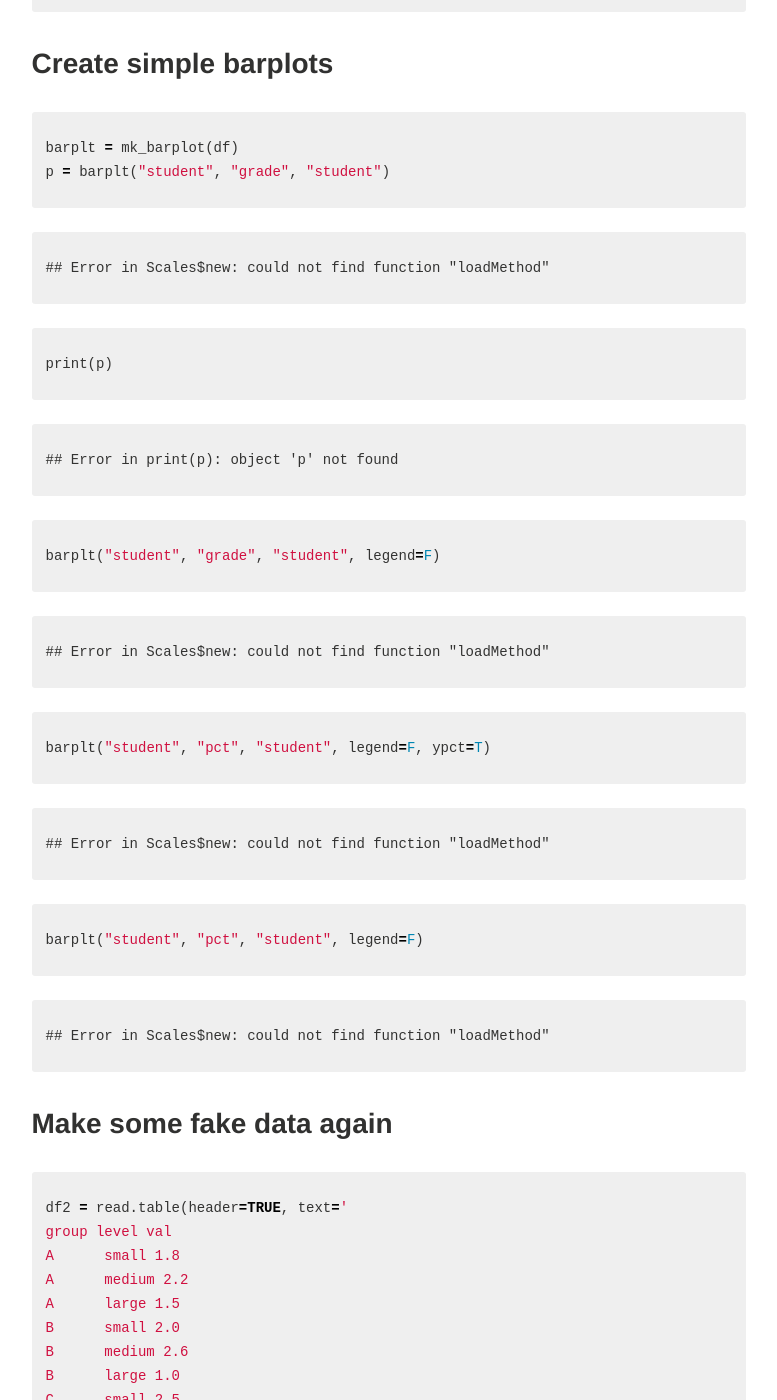
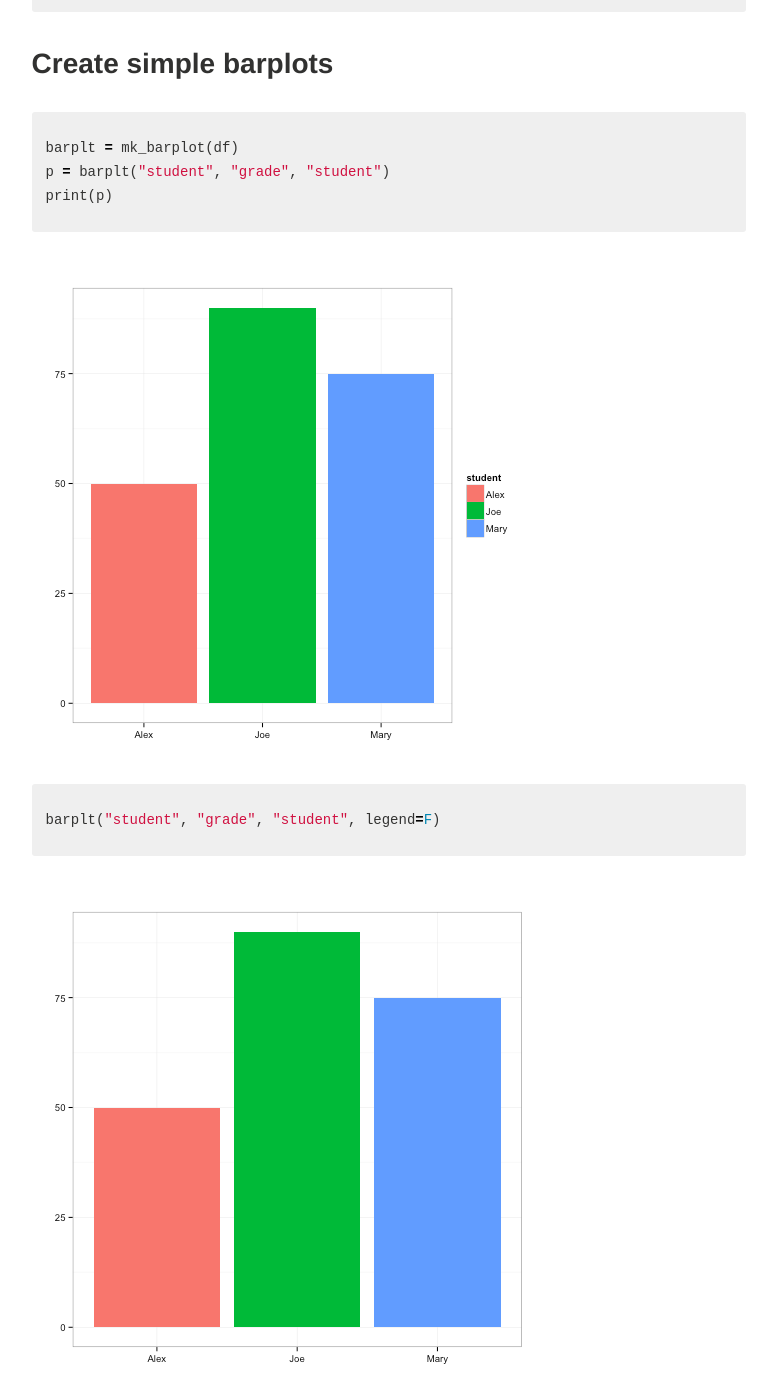
Before and after one commit to gmlang/masterr, a Jekyll site: the page built from _posts/r/2015-04-21-an-easy-way-to-make-ggplot2-plots-ezplot-part1.md, in a window 1280 px wide and 1400 px high, scrolled down 1476 px. Shown: the whole window, without its empty margins (348-1125 px from the left). Built offline with Jekyll 4.4.1, drawn with Linux system fonts in a browser that asks for light colours; nearby versions of some CDN libraries; comment, search, counter and statistics services are not loaded; some of the changed text lies outside the part shown.

Commit message:
add plots embed

```diff
--- a/_posts/r/2015-04-21-an-easy-way-to-make-ggplot2-plots-ezplot-part1.md
+++ b/_posts/r/2015-04-21-an-easy-way-to-make-ggplot2-plots-ezplot-part1.md
@@ -48,61 +48,28 @@ print(df)
 {% highlight r %}
 barplt = mk_barplot(df)
 p = barplt("student", "grade", "student")
-{% endhighlight %}
-
-
-
-{% highlight text %}
-## Error in Scales$new: could not find function "loadMethod"
-{% endhighlight %}
-
-
-
-{% highlight r %}
 print(p)
 {% endhighlight %}
 
-
-
-{% highlight text %}
-## Error in print(p): object 'p' not found
-{% endhighlight %}
-
-
+![center](/../figs/2015-04-21-an-easy-way-to-make-ggplot2-plots-ezplot-part1/unnamed-chunk-3-1.png)
 
 {% highlight r %}
 barplt("student", "grade", "student", legend=F)
 {% endhighlight %}
 
-
-
-{% highlight text %}
-## Error in Scales$new: could not find function "loadMethod"
-{% endhighlight %}
-
-
+![center](/../figs/2015-04-21-an-easy-way-to-make-ggplot2-plots-ezplot-part1/unnamed-chunk-3-2.png)
 
 {% highlight r %}
 barplt("student", "pct", "student", legend=F, ypct=T)
 {% endhighlight %}
 
-
-
-{% highlight text %}
-## Error in Scales$new: could not find function "loadMethod"
-{% endhighlight %}
-
-
+![center](/../figs/2015-04-21-an-easy-way-to-make-ggplot2-plots-ezplot-part1/unnamed-chunk-3-3.png)
 
 {% highlight r %}
 barplt("student", "pct", "student", legend=F)
 {% endhighlight %}
 
-
-
-{% highlight text %}
-## Error in Scales$new: could not find function "loadMethod"
-{% endhighlight %}
+![center](/../figs/2015-04-21-an-easy-way-to-make-ggplot2-plots-ezplot-part1/unnamed-chunk-3-4.png)
 
 ### Make some fake data again
 
@@ -138,39 +105,16 @@ barplt = mk_barplot(df2)
 barplt("group", "val", "level")
 {% endhighlight %}
 
-
-
-{% highlight text %}
-## Error in Scales$new: could not find function "loadMethod"
-{% endhighlight %}
-
-
+![center](/../figs/2015-04-21-an-easy-way-to-make-ggplot2-plots-ezplot-part1/unnamed-chunk-5-1.png)
 
 {% highlight r %}
 # display percentages
 barplt = mk_barplot(pct)
 p = barplt("group", "pct", "level", ypct=T)
-{% endhighlight %}
-
-
-
-{% highlight text %}
-## Error in Scales$new: could not find function "loadMethod"
-{% endhighlight %}
-
-
-
-{% highlight r %}
 print(p)
 {% endhighlight %}
 
-
-
-{% highlight text %}
-## Error in print(p): object 'p' not found
-{% endhighlight %}
-
-
+![center](/../figs/2015-04-21-an-easy-way-to-make-ggplot2-plots-ezplot-part1/unnamed-chunk-5-2.png)
 
 {% highlight r %}
 # use color-blind friendly palettes
@@ -178,13 +122,7 @@ cbPalette = palette("cb_gray")
 p + ggplot2::scale_fill_manual(values=cbPalette)
 {% endhighlight %}
 
-
-
-{% highlight text %}
-## Error in eval(expr, envir, enclos): object 'p' not found
-{% endhighlight %}
-
-
+![center](/../figs/2015-04-21-an-easy-way-to-make-ggplot2-plots-ezplot-part1/unnamed-chunk-5-3.png)
 
 {% highlight r %}
 # use customized palettes
@@ -194,10 +132,6 @@ green = palette("green")
 p + ggplot2::scale_fill_manual(values=c(red, purple, green))
 {% endhighlight %}
 
-
-
-{% highlight text %}
-## Error in eval(expr, envir, enclos): object 'p' not found
-{% endhighlight %}
+![center](/../figs/2015-04-21-an-easy-way-to-make-ggplot2-plots-ezplot-part1/unnamed-chunk-5-4.png)
 
 I'm the creator of ezplot, if you have any questions, just drop a comment below.
```
Also changed, not shown: figs/2015-04-21-an-easy-way-to-make-ggplot2-plots-ezplot-part1/unnamed-chunk-3-1.png (added), figs/2015-04-21-an-easy-way-to-make-ggplot2-plots-ezplot-part1/unnamed-chunk-3-2.png (added), figs/2015-04-21-an-easy-way-to-make-ggplot2-plots-ezplot-part1/unnamed-chunk-3-3.png (added), figs/2015-04-21-an-easy-way-to-make-ggplot2-plots-ezplot-part1/unnamed-chunk-3-4.png (added), figs/2015-04-21-an-easy-way-to-make-ggplot2-plots-ezplot-part1/unnamed-chunk-5-1.png (added), figs/2015-04-21-an-easy-way-to-make-ggplot2-plots-ezplot-part1/unnamed-chunk-5-2.png (added), figs/2015-04-21-an-easy-way-to-make-ggplot2-plots-ezplot-part1/unnamed-chunk-5-3.png (added), figs/2015-04-21-an-easy-way-to-make-ggplot2-plots-ezplot-part1/unnamed-chunk-5-4.png (added).
